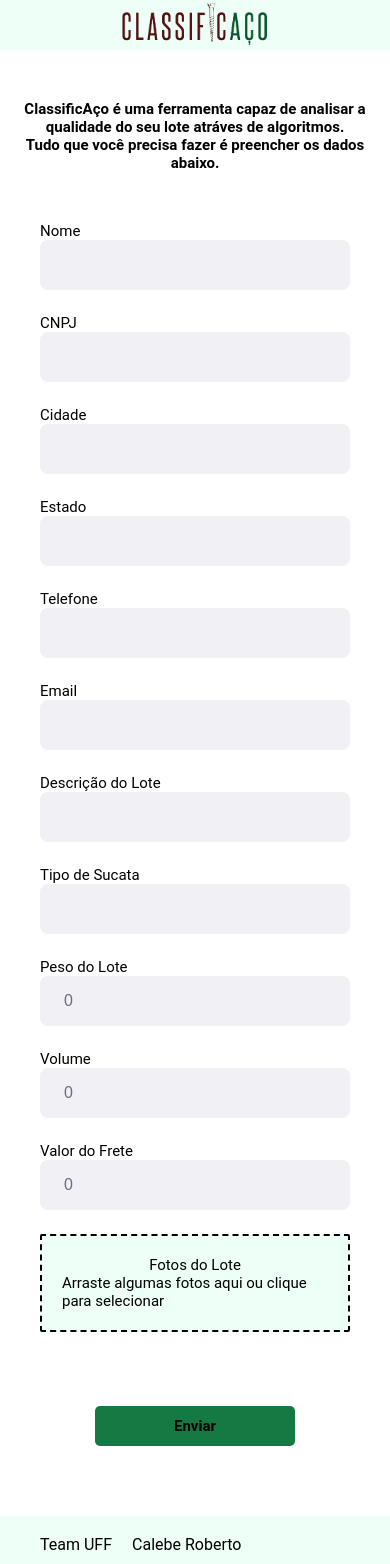
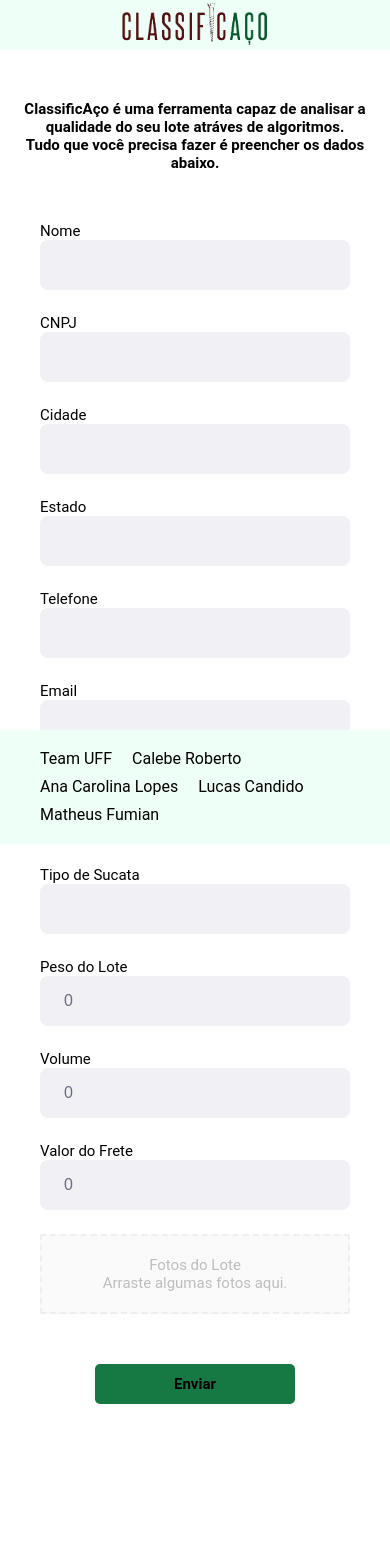
Before and after one commit to LuC4SC4S/team-uff-front, a React (Create React App) app: page / in a window 390 px wide. Shown: the top 1564 px of the page. After the commit the page ends 1538 px from the top, so only its background shows below. Built offline with nearby package versions, Linux system fonts and the light colour scheme; no server answers; the HTML template or start-up script is replaced by a standard one.

Commit message:
Últimas Alterações

```diff
--- a/package.json
+++ b/package.json
@@ -12,6 +12,7 @@
     "react-dropzone": "^11.3.1",
     "react-router-dom": "^5.2.0",
     "react-scripts": "4.0.3",
+    "styled-components": "^5.2.1",
     "web-vitals": "^1.0.1"
   },
   "scripts": {
--- a/src/components/Footer/styles.css
+++ b/src/components/Footer/styles.css
@@ -3,6 +3,22 @@ footer {
     background-color: #EEFFF7;
     color: black;
     line-height: 1.5;
+
+    position: fixed;
+    left: 0;
+    bottom: 0;
+    width: 100%;
+}
+
+@media screen and ( max-width : 500px) {
+
+    footer {
+        background-color: #EEFFF7;
+        color: black;
+        line-height: 1.5;
+        position: sticky;
+        width: 100%;
+    }
 }
 
 footer a {
--- a/src/pages/Home/index.js
+++ b/src/pages/Home/index.js
@@ -1,14 +1,15 @@
-import React, { useState, useMemo } from 'react';
+import React, { useState } from 'react';
 
 import { useHistory } from 'react-router-dom';
 import { useDropzone } from "react-dropzone"
+import styled from 'styled-components';
 
-import api from '../../services/api';
+//import api from '../../services/api';
 import './styles.css';
 import Footer from '../../components/Footer';
 import Header from '../../components/Header';
 
-function Home() {
+function Home(props) {
     const [nome, setNome] = useState('');
     const [cnpj, setCnpj] = useState('');
     const [cidade, setCidade] = useState('');
@@ -22,7 +23,7 @@ function Home() {
     const [volume, setVolume] = useState(0);
     const [valor_frete, setValor_Frete] = useState(0);
 
-    const [files, setFiles] = useState([])
+    const [files, setFiles] = useState([]);
 
 
     const history = useHistory();
@@ -32,7 +33,8 @@ function Home() {
         getInputProps,
         isDragActive,
         isDragAccept,
-        isDragReject } = useDropzone({
+        isDragReject
+        } = useDropzone({
         accept: "image/*",
         onDrop: (acceptedFiles) => {
           setFiles(
@@ -45,40 +47,34 @@ function Home() {
         },
     });
 
-    const baseStyle = {
-        flex: 1,
-        display: 'flex',
-        flexDirection: 'column',
-        alignItems: 'center',
-        padding: '20px',
-        borderWidth: 2,
-        borderRadius: 2,
-        borderColor: 'black',
-        borderStyle: 'dashed',
-        backgroundColor: '#EEFFF7',
-        color: '#black',
-        outline: 'none',
-        transition: 'border .24s ease-in-out'
-    };
+    const getColor = (props) => {
+        if (props.isDragAccept) {
+            return '#00e676';
+        }
+        if (props.isDragReject) {
+            return '#ff1744';
+        }
+        if (props.isDragActive) {
+            return '#2196f3';
+        }
+        return '#eeeeee';
+    }
 
-    const activeStyle = {
-        borderColor: '#2196f3'
-      };
-
-      const acceptStyle = {
-        borderColor: '#00e676'
-      };
-
-      const rejectStyle = {
-        borderColor: '#ff1744'
-      };
-
-    const style = useMemo(() => ({
-        ...baseStyle,
-        ...(isDragActive ? activeStyle : {}),
-        ...(isDragAccept ? acceptStyle : {}),
-        ...(isDragReject ? rejectStyle : {})
-    }), []);
+    const Container = styled.div`
+        flex: 1;
+        display: flex;
+        flex-direction: column;
+        align-items: center;
+        padding: 20px;
+        border-width: 2px;
+        border-radius: 2px;
+        border-color: ${props => getColor(props)};
+        border-style: dashed;
+        background-color: #fafafa;
+        color: #bdbdbd;
+        outline: none;
+        transition: border .24s ease-in-out;
+    `;
 
 
     async function HandleSubmit(e){
@@ -87,13 +83,22 @@ function Home() {
         const data = {
             nome,
             cnpj,
+            cidade,
+            estado,
+            telefone,
+            email,
+            descricao,
+            tipo,
+            peso,
+            volume,
+            valor_frete,
+            files
         };
 
         try {
-            const response = await api.post('cadastro', data);
-
-            alert("Cliente cadastrado com sucesso!" + response);
-            history.push('/')
+            //const response = await api.post('', data);
+            localStorage.setItem("Dados", JSON.stringify(data));
+            history.push('/response')
         }catch (err){
             alert(err);
         };
@@ -219,20 +224,21 @@ function Home() {
                                     onChange = {e => setValor_Frete(e.target.value)}
                                 />
                             </div>
-                            <div className="field" {...getRootProps({style})}>
+                            <div className="container">
+                                <Container {...getRootProps({isDragActive, isDragAccept, isDragReject})}>
                                     <label htmlFor="files">Fotos do Lote</label>
                                     <input
                                         {...getInputProps()}
                                         name="files"
                                         id="files"
                                         value={files}
-                                    className="field-files"
-                                    onChange = {e => setCnpj(e.target.value)}
+                                        onChange = {e => setFiles(e.target.value)}
                                     />{
                                         isDragActive ?
                                             <p>Jogue as Fotos Aqui</p> :
-                                        <p>Arraste algumas fotos aqui ou clique para selecionar</p>
+                                            <p>Arraste algumas fotos aqui.</p>
                                     }
+                                </Container>
                             </div>
 
                         </fieldset>
--- a/src/pages/Home/styles.css
+++ b/src/pages/Home/styles.css
@@ -3,7 +3,8 @@
 }
 
 #page-create form {
-    margin: 50px auto;
+    margin-top: 50px;
+    margin-bottom: 0px;
     padding: 80px;
     padding-top: 0;
     display: grid;
@@ -88,7 +89,8 @@
 @media screen and ( max-width : 500px) {
 
     #page-create form {
-        margin: 50px auto;
+        margin-top: 50px;
+        margin-bottom: 0px;
         padding: 20px;
         padding-top: 0;
         width: 100%;
--- a/src/pages/Response/index.js
+++ b/src/pages/Response/index.js
@@ -1,14 +1,24 @@
 import React from 'react';
+
+import { Link } from 'react-router-dom';
+
 import './styles.css';
 import Footer from '../../components/Footer';
 import Header from '../../components/Header';
 
 const Response = () => {
+    let data = localStorage.getItem("Dados");
+    data = JSON.parse(data);
+
+
     return(
         <div>
             <Header/>
-                <main className="ft-legal">
+                <main >
+                    <h1>Parabéns!</h1>
+                    <p>Seu lote será avaliado pelos nossos algoritmos e em breve entraremos em contato!</p>
 
+                    <Link to="/"><button>Teste nosso formulário outra vez</button></Link>
                 </main>
             <Footer/>
         </div>
--- a/src/pages/Response/styles.css
+++ b/src/pages/Response/styles.css
@@ -0,0 +1,60 @@
+main{
+    text-align: center;
+    align-content: center;
+
+    margin: auto;
+    padding-top: 0;
+    display: grid;
+    align-items: center;
+    justify-items: center;
+}
+
+main h1{
+    padding: 30px;
+    font-size: 35px;
+}
+
+main p{
+    padding: 30px;
+    font-size: 30px;
+}
+
+main a{
+    text-decoration: none;
+}
+
+main button {
+    width: 100%;
+    height: 40px;
+    margin-top: 20px;
+    margin-bottom: 50px;
+    display: block;
+    width: 400px;
+
+    background: #167943;
+    font-weight: bold;
+    font-size: 20px;
+    border-radius: 5px;
+    border: 0;
+}
+
+main button:hover {
+    opacity: 0.9;
+}
+
+@media screen and ( max-width : 500px) {
+
+    main button {
+        width: 100%;
+        height: 40px;
+        margin-top: 20px;
+        display: block;
+        padding: 0 20px;
+
+        background: #167943;
+        font-weight: bold;
+        font-size: 15px;
+        border-radius: 5px;
+        border: 0;
+    }
+}
```
Also changed, not shown: 1 other file (tests, documents, lock files or other folders). Lines whose indentation alone changed are shown as unchanged.
